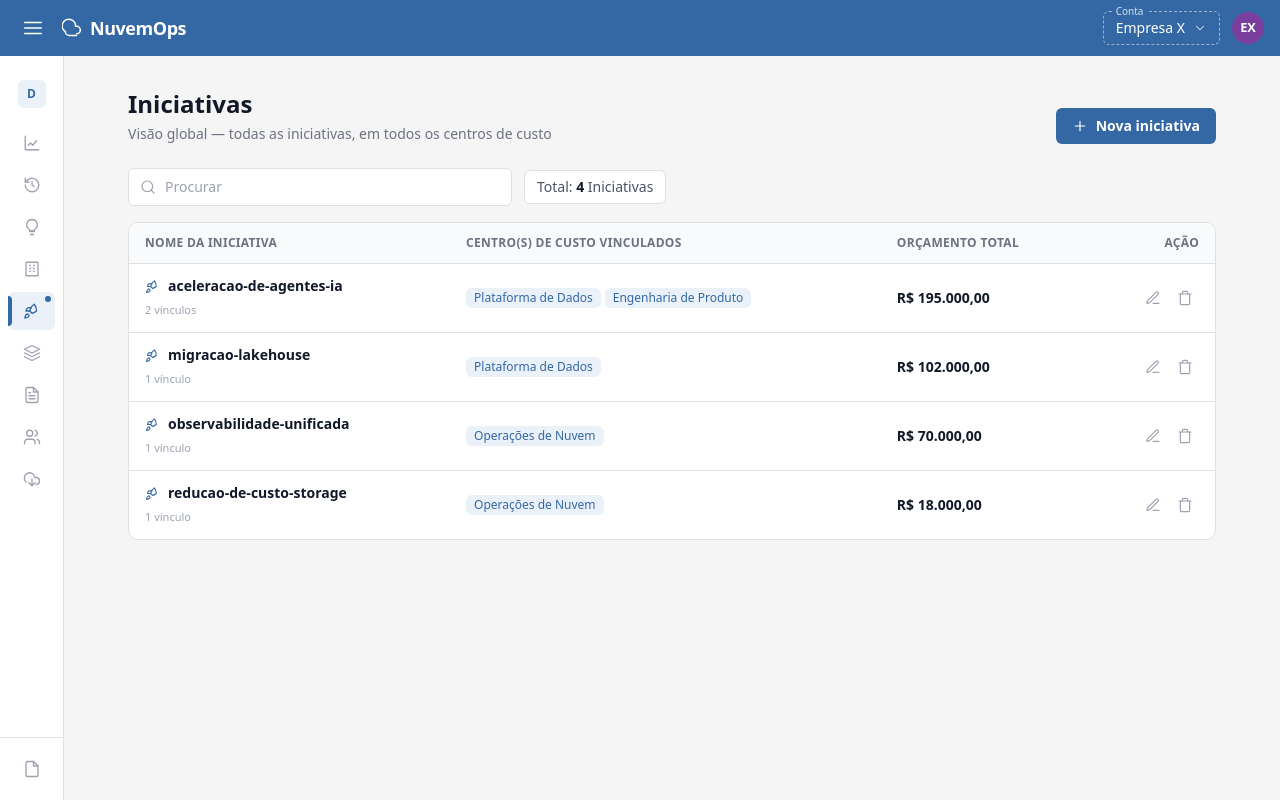
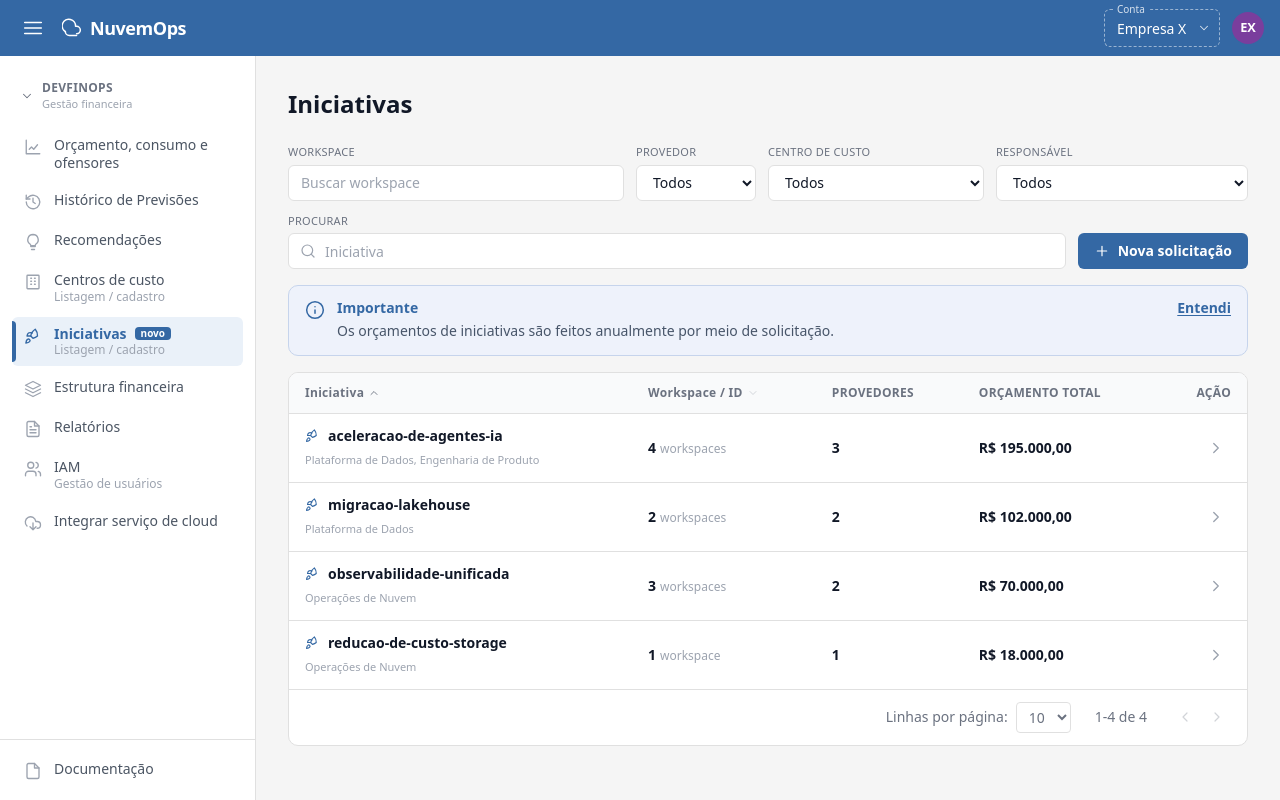
Before and after one commit to daniellourencodomingos-debug/Iniciativas, a React (Vite) app: page /iniciativas in a window 1280 px wide. Built offline with nearby package versions, Linux system fonts and the light colour scheme.

Commit message:
fix: menu lateral completo com texto; header com select de conta; listagem de iniciativas com filtros, banner, contagens e paginacao
Co-Authored-By: Claude Sonnet 5 <noreply@anthropic.com>

```diff
--- a/src/components/Header.jsx
+++ b/src/components/Header.jsx
@@ -1,15 +1,16 @@
 import { Icon } from './icons.jsx'
 import Avatar from './Avatar.jsx'
 
-const CONTA = 'Empresa X'
+const CONTAS = ['Empresa X', 'Empresa Y', 'Empresa Z']
 
-export default function Header() {
+export default function Header({ onToggleMenu }) {
   return (
     <header className="fixed inset-x-0 top-0 z-40 flex h-14 items-center justify-between bg-brand px-4 text-white">
-      {/* esquerda: hambúrguer + logo */}
+      {/* esquerda: hambúrguer + nome do produto */}
       <div className="flex items-center gap-3">
         <button
           type="button"
+          onClick={onToggleMenu}
           className="rounded-md p-1.5 hover:bg-white/10"
           title="Menu"
         >
@@ -21,19 +22,29 @@ export default function Header() {
         </div>
       </div>
 
-      {/* direita: grupo "Conta" (borda tracejada) + avatar */}
+      {/* direita: grupo "Conta" (borda tracejada) com select + avatar */}
       <div className="flex items-center gap-3">
-        <button
-          type="button"
-          className="relative flex items-center gap-2 rounded-md border border-dashed border-white/50 px-3 py-1.5 hover:bg-white/5"
-        >
+        <div className="relative rounded-md border border-dashed border-white/50 px-3 py-1.5">
           <span className="absolute -top-2 left-2 bg-brand px-1 text-[10px] font-medium text-white/80">
             Conta
           </span>
-          <span className="text-sm font-medium">{CONTA}</span>
-          <Icon.ChevronDown width={14} height={14} className="text-white/80" />
-        </button>
-        <Avatar name={CONTA} size={32} />
+          <select
+            defaultValue={CONTAS[0]}
+            className="cursor-pointer appearance-none bg-transparent pr-5 text-sm font-medium text-white outline-none"
+          >
+            {CONTAS.map((c) => (
+              <option key={c} value={c} className="text-gray-900">
+                {c}
+              </option>
+            ))}
+          </select>
+          <Icon.ChevronDown
+            width={14}
+            height={14}
+            className="pointer-events-none absolute right-2 top-1/2 -translate-y-1/2 text-white/80"
+          />
+        </div>
+        <Avatar name={CONTAS[0]} size={32} />
       </div>
     </header>
   )
--- a/src/components/Layout.jsx
+++ b/src/components/Layout.jsx
@@ -1,13 +1,20 @@
+import { useState } from 'react'
 import { Outlet } from 'react-router-dom'
 import Header from './Header.jsx'
 import Sidebar from './Sidebar.jsx'
 
 export default function Layout() {
+  const [menuOpen, setMenuOpen] = useState(true)
+
   return (
     <div className="min-h-screen bg-pagebg">
-      <Header />
-      <Sidebar />
-      <main className="ml-16 pt-14">
+      <Header onToggleMenu={() => setMenuOpen((o) => !o)} />
+      <Sidebar open={menuOpen} />
+      <main
+        className={`pt-14 transition-[margin] duration-200 ease-out ${
+          menuOpen ? 'ml-64' : 'ml-0'
+        }`}
+      >
         <div className="mx-auto max-w-6xl px-8 py-8">
           <Outlet />
         </div>
--- a/src/components/Sidebar.jsx
+++ b/src/components/Sidebar.jsx
@@ -1,90 +1,64 @@
-import { useEffect, useRef, useState } from 'react'
+import { useState } from 'react'
 import SidebarItem from './SidebarItem.jsx'
 import { Icon } from './icons.jsx'
 
-// Atraso antes de abrir no hover — evita abrir sem querer ao passar o mouse.
-const OPEN_DELAY = 350
-const CLOSE_DELAY = 180
-
 /**
- * Menu lateral: rail recolhido (só ícones) que expande no hover.
- * A abertura só ocorre depois de OPEN_DELAY (intenção deliberada) e o
- * menu expandido flutua sobre o conteúdo, sem reposicionar a página.
+ * Menu lateral completo (com texto), sempre visível.
+ * O hambúrguer do header pode recolher/expandir a barra inteira (prop `open`).
+ * O grupo "Devfinops / Gestão financeira" é colapsável.
  */
-export default function Sidebar() {
+export default function Sidebar({ open = true }) {
   const [groupOpen, setGroupOpen] = useState(true)
-  const [expanded, setExpanded] = useState(false)
-  const openTimer = useRef()
-  const closeTimer = useRef()
-
-  useEffect(
-    () => () => {
-      clearTimeout(openTimer.current)
-      clearTimeout(closeTimer.current)
-    },
-    [],
-  )
-
-  const handleEnter = () => {
-    clearTimeout(closeTimer.current)
-    openTimer.current = setTimeout(() => setExpanded(true), OPEN_DELAY)
-  }
-
-  const handleLeave = () => {
-    clearTimeout(openTimer.current)
-    closeTimer.current = setTimeout(() => setExpanded(false), CLOSE_DELAY)
-  }
 
   return (
     <aside
-      onMouseEnter={handleEnter}
-      onMouseLeave={handleLeave}
       className={[
-        'fixed left-0 top-14 bottom-0 z-30 flex flex-col border-r border-hairline bg-white',
-        'transition-[width] duration-200 ease-out',
-        expanded ? 'w-64 shadow-xl' : 'w-16',
+        'fixed left-0 top-14 bottom-0 z-30 flex w-64 flex-col border-r border-hairline bg-white',
+        'transition-transform duration-200 ease-out',
+        open ? 'translate-x-0' : '-translate-x-full',
       ].join(' ')}
     >
-      <div className="flex-1 overflow-y-auto overflow-x-hidden px-2 py-4">
+      <div className="flex-1 overflow-y-auto px-3 py-4">
         <button
           type="button"
           onClick={() => setGroupOpen((o) => !o)}
-          disabled={!expanded}
-          className="flex w-full items-center gap-2 rounded-md px-2 py-2 text-left text-xs font-bold uppercase tracking-wide text-gray-500 hover:bg-gray-100 disabled:hover:bg-transparent"
+          className="flex w-full items-center gap-2 rounded-md px-2 py-2 text-left text-xs font-bold uppercase tracking-wide text-gray-500 hover:bg-gray-100"
         >
-          {expanded ? (
-            <>
           <Icon.ChevronDown
             width={14}
             height={14}
             className={`shrink-0 transition-transform ${groupOpen ? '' : '-rotate-90'}`}
           />
-              <span className="min-w-0 flex-1 truncate">
+          <span className="min-w-0 flex-1">
             Devfinops
-                <span className="block truncate text-[11px] font-medium normal-case tracking-normal text-gray-400">
+            <span className="block text-[11px] font-medium normal-case tracking-normal text-gray-400">
               Gestão financeira
             </span>
           </span>
-            </>
-          ) : (
-            <span className="mx-auto flex h-7 w-7 items-center justify-center rounded-md bg-brand-light font-black text-brand">
-              D
-            </span>
-          )}
         </button>
 
+        {groupOpen && (
           <nav className="mt-2 space-y-1">
-          {(!expanded || groupOpen) && (
-            <>
-              <SidebarItem to="/orcamento" icon={Icon.Chart} label="Orçamento, consumo e ofensores" collapsed={!expanded} />
-              <SidebarItem to="/historico-previsoes" icon={Icon.History} label="Histórico de Previsões" collapsed={!expanded} />
-              <SidebarItem to="/recomendacoes" icon={Icon.Bulb} label="Recomendações" collapsed={!expanded} />
+            <SidebarItem
+              to="/orcamento"
+              icon={Icon.Chart}
+              label="Orçamento, consumo e ofensores"
+            />
+            <SidebarItem
+              to="/historico-previsoes"
+              icon={Icon.History}
+              label="Histórico de Previsões"
+            />
+            <SidebarItem
+              to="/recomendacoes"
+              icon={Icon.Bulb}
+              label="Recomendações"
+            />
             <SidebarItem
               to="/centros-de-custo"
               icon={Icon.Building}
               label="Centros de custo"
               subtitle="Listagem / cadastro"
-                collapsed={!expanded}
             />
             <SidebarItem
               to="/iniciativas"
@@ -92,25 +66,34 @@ export default function Sidebar() {
               label="Iniciativas"
               subtitle="Listagem / cadastro"
               badge="novo"
-                collapsed={!expanded}
             />
-              <SidebarItem to="/estrutura-financeira" icon={Icon.Layers} label="Estrutura financeira" collapsed={!expanded} />
-              <SidebarItem to="/relatorios" icon={Icon.Report} label="Relatórios" collapsed={!expanded} />
+            <SidebarItem
+              to="/estrutura-financeira"
+              icon={Icon.Layers}
+              label="Estrutura financeira"
+            />
+            <SidebarItem
+              to="/relatorios"
+              icon={Icon.Report}
+              label="Relatórios"
+            />
             <SidebarItem
               to="/iam"
               icon={Icon.Users}
               label="IAM"
               subtitle="Gestão de usuários"
-                collapsed={!expanded}
             />
-              <SidebarItem to="/integrar-cloud" icon={Icon.Cloud} label="Integrar serviço de cloud" collapsed={!expanded} />
-            </>
+            <SidebarItem
+              to="/integrar-cloud"
+              icon={Icon.Cloud}
+              label="Integrar serviço de cloud"
+            />
+          </nav>
         )}
-        </nav>
       </div>
 
-      <div className="border-t border-hairline px-2 py-3">
-        <SidebarItem to="/documentacao" icon={Icon.Doc} label="Documentação" collapsed={!expanded} />
+      <div className="border-t border-hairline px-3 py-3">
+        <SidebarItem to="/documentacao" icon={Icon.Doc} label="Documentação" />
       </div>
     </aside>
   )
--- a/src/pages/Iniciativas.jsx
+++ b/src/pages/Iniciativas.jsx
@@ -1,78 +1,235 @@
-import { useMemo, useState } from 'react'
+import { useEffect, useMemo, useState } from 'react'
 import { useNavigate } from 'react-router-dom'
 import { PageHeader } from '../components/Layout.jsx'
 import { Icon } from '../components/icons.jsx'
-import DeleteModal from '../components/DeleteModal.jsx'
+import AttentionBanner from '../components/AttentionBanner.jsx'
 import { useApp } from '../store/AppContext.jsx'
-import { currency } from '../data/mock.js'
+import { currency, PROVEDORES } from '../data/mock.js'
+
+const PER_PAGE_OPTS = [5, 10, 20]
+
+function FilterField({ label, children, className = '' }) {
+  return (
+    <label className={`flex flex-col gap-1 ${className}`}>
+      <span className="text-[11px] font-medium uppercase tracking-wide text-gray-500">
+        {label}
+      </span>
+      {children}
+    </label>
+  )
+}
+
+const ctl =
+  'h-9 rounded-md border border-hairline bg-white px-3 text-sm text-gray-900 outline-none focus:border-brand focus:ring-2 focus:ring-brand/20'
 
 export default function Iniciativas() {
   const {
     iniciativas,
-    dispatch,
+    centros,
+    vinculos,
     centroById,
     centrosDaIniciativa,
     iniciativaTotal,
     vinculosDaIniciativa,
   } = useApp()
   const navigate = useNavigate()
+
+  const [fWorkspace, setFWorkspace] = useState('')
+  const [fProvedor, setFProvedor] = useState('todos')
+  const [fCentro, setFCentro] = useState('todos')
+  const [fResponsavel, setFResponsavel] = useState('todos')
   const [q, setQ] = useState('')
-  const [toDelete, setToDelete] = useState(null)
+  const [sort, setSort] = useState({ col: 'iniciativa', dir: 'asc' })
+  const [bannerAck, setBannerAck] = useState(false)
+  const [perPage, setPerPage] = useState(10)
+  const [page, setPage] = useState(0)
 
-  const rows = useMemo(
-    () =>
-      iniciativas.filter((i) => i.slug.toLowerCase().includes(q.toLowerCase())),
-    [iniciativas, q],
+  useEffect(() => {
+    setPage(0)
+  }, [fWorkspace, fProvedor, fCentro, fResponsavel, q, perPage])
+
+  const provedoresDe = (id) =>
+    new Set(
+      vinculosDaIniciativa(id).flatMap((v) =>
+        v.orcamentos.map((o) => o.provedor),
+      ),
+    )
+  const responsaveisDe = (id) =>
+    new Set(vinculosDaIniciativa(id).flatMap((v) => v.emails ?? []))
+  const workspacesDe = (i) => i.workspaces ?? vinculosDaIniciativa(i.id).length
+
+  const responsavelOpts = useMemo(
+    () => [...new Set(vinculos.flatMap((v) => v.emails ?? []))].sort(),
+    [vinculos],
+  )
+
+  const filtered = useMemo(() => {
+    const list = iniciativas.filter((i) => {
+      const slug = i.slug.toLowerCase()
+      if (fWorkspace && !slug.includes(fWorkspace.toLowerCase())) return false
+      if (q && !slug.includes(q.toLowerCase())) return false
+      if (fProvedor !== 'todos' && !provedoresDe(i.id).has(fProvedor))
+        return false
+      if (fCentro !== 'todos' && !centrosDaIniciativa(i.id).includes(fCentro))
+        return false
+      if (fResponsavel !== 'todos' && !responsaveisDe(i.id).has(fResponsavel))
+        return false
+      return true
+    })
+    list.sort((a, b) => {
+      const cmp =
+        sort.col === 'iniciativa'
+          ? a.slug.localeCompare(b.slug)
+          : workspacesDe(a) - workspacesDe(b)
+      return sort.dir === 'asc' ? cmp : -cmp
+    })
+    return list
+    // eslint-disable-next-line react-hooks/exhaustive-deps
+  }, [iniciativas, vinculos, fWorkspace, q, fProvedor, fCentro, fResponsavel, sort])
+
+  const total = filtered.length
+  const totalPages = Math.max(1, Math.ceil(total / perPage))
+  const pageC = Math.min(page, totalPages - 1)
+  const pageRows = filtered.slice(pageC * perPage, pageC * perPage + perPage)
+  const from = total === 0 ? 0 : pageC * perPage + 1
+  const to = Math.min(total, (pageC + 1) * perPage)
+
+  const toggleSort = (col) =>
+    setSort((s) =>
+      s.col === col
+        ? { col, dir: s.dir === 'asc' ? 'desc' : 'asc' }
+        : { col, dir: 'asc' },
+    )
+
+  const SortHeader = ({ col, children }) => (
+    <th className="px-4 py-3 text-left font-semibold">
+      <button
+        onClick={() => toggleSort(col)}
+        className="inline-flex items-center gap-1 hover:text-gray-700"
+      >
+        {children}
+        <Icon.ChevronDown
+          width={12}
+          height={12}
+          className={
+            sort.col === col
+              ? sort.dir === 'asc'
+                ? 'rotate-180'
+                : ''
+              : 'opacity-30'
+          }
+        />
+      </button>
+    </th>
   )
 
   return (
     <>
-      <PageHeader
-        title="Iniciativas"
-        subtitle="Visão global — todas as iniciativas, em todos os centros de custo"
-        actions={
-          <button
-            onClick={() => navigate('/iniciativas/nova')}
-            className="flex items-center gap-2 rounded-md bg-brand px-4 py-2 text-sm font-semibold text-white hover:bg-brand-dark"
+      <PageHeader title="Iniciativas" />
+
+      {/* linha de filtros */}
+      <div className="mb-4 flex flex-wrap items-end gap-3">
+        <FilterField label="Workspace" className="min-w-[150px] flex-1">
+          <input
+            value={fWorkspace}
+            onChange={(e) => setFWorkspace(e.target.value)}
+            placeholder="Buscar workspace"
+            className={ctl}
+          />
+        </FilterField>
+        <FilterField label="Provedor">
+          <select
+            value={fProvedor}
+            onChange={(e) => setFProvedor(e.target.value)}
+            className={ctl}
           >
-            <Icon.Plus width={16} height={16} /> Nova iniciativa
-          </button>
-        }
-      />
-
-      <div className="mb-4 flex items-center gap-3">
-        <div className="relative max-w-sm flex-1">
+            <option value="todos">Todos</option>
+            {PROVEDORES.map((p) => (
+              <option key={p} value={p}>
+                {p}
+              </option>
+            ))}
+          </select>
+        </FilterField>
+        <FilterField label="Centro de custo">
+          <select
+            value={fCentro}
+            onChange={(e) => setFCentro(e.target.value)}
+            className={ctl}
+          >
+            <option value="todos">Todos</option>
+            {centros.map((c) => (
+              <option key={c.id} value={c.id}>
+                {c.nome}
+              </option>
+            ))}
+          </select>
+        </FilterField>
+        <FilterField label="Responsável">
+          <select
+            value={fResponsavel}
+            onChange={(e) => setFResponsavel(e.target.value)}
+            className={ctl}
+          >
+            <option value="todos">Todos</option>
+            {responsavelOpts.map((r) => (
+              <option key={r} value={r}>
+                {r}
+              </option>
+            ))}
+          </select>
+        </FilterField>
+        <FilterField label="Procurar" className="min-w-[180px] flex-1">
+          <div className="relative">
             <Icon.Search
               width={16}
               height={16}
-            className="absolute left-3 top-1/2 -translate-y-1/2 text-gray-400"
+              className="pointer-events-none absolute left-3 top-1/2 -translate-y-1/2 text-gray-400"
             />
             <input
               value={q}
               onChange={(e) => setQ(e.target.value)}
-            placeholder="Procurar"
-            className="w-full rounded-md border border-hairline bg-white py-2 pl-9 pr-3 text-sm outline-none focus:border-brand focus:ring-2 focus:ring-brand/20"
+              placeholder="Iniciativa"
+              className={`${ctl} w-full pl-9`}
             />
           </div>
-        <span className="rounded-md border border-hairline bg-white px-3 py-1.5 text-sm text-gray-600">
-          Total: <span className="font-semibold text-gray-900">{iniciativas.length}</span> Iniciativas
-        </span>
+        </FilterField>
+
+        <button
+          onClick={() => navigate('/iniciativas/nova')}
+          className="ml-auto flex h-9 items-center gap-2 rounded-md bg-brand px-4 text-sm font-semibold text-white hover:bg-brand-dark"
+        >
+          <Icon.Plus width={16} height={16} /> Nova solicitação
+        </button>
       </div>
+
+      {!bannerAck && (
+        <div className="mb-4">
+          <AttentionBanner
+            variant="importante"
+            actionLabel="Entendi"
+            onAction={() => setBannerAck(true)}
+          >
+            Os orçamentos de iniciativas são feitos anualmente por meio de
+            solicitação.
+          </AttentionBanner>
+        </div>
+      )}
 
       <div className="overflow-hidden rounded-card border border-hairline bg-white">
         <table className="w-full text-sm">
           <thead>
             <tr className="border-b border-hairline bg-gray-50 text-left text-xs uppercase tracking-wide text-gray-500">
-              <th className="px-4 py-3 font-semibold">Nome da iniciativa</th>
-              <th className="px-4 py-3 font-semibold">Centro(s) de custo vinculados</th>
+              <SortHeader col="iniciativa">Iniciativa</SortHeader>
+              <SortHeader col="workspaces">Workspace / ID</SortHeader>
+              <th className="px-4 py-3 font-semibold">Provedores</th>
               <th className="px-4 py-3 font-semibold">Orçamento total</th>
               <th className="px-4 py-3 text-right font-semibold">Ação</th>
             </tr>
           </thead>
           <tbody>
-            {rows.map((i) => {
-              const centros = centrosDaIniciativa(i.id)
-              const nVinc = vinculosDaIniciativa(i.id).length
+            {pageRows.map((i) => {
+              const centrosI = centrosDaIniciativa(i.id)
               return (
                 <tr
                   key={i.id}
@@ -83,78 +240,109 @@ export default function Iniciativas() {
                       onClick={() => navigate(`/iniciativas/${i.id}/editar`)}
                       className="flex items-center gap-2 text-left"
                     >
-                      <Icon.Rocket width={15} height={15} className="text-brand" />
-                      <span className="font-semibold text-gray-900">{i.slug}</span>
+                      <Icon.Rocket
+                        width={15}
+                        height={15}
+                        className="text-brand"
+                      />
+                      <span className="font-semibold text-gray-900">
+                        {i.slug}
+                      </span>
                     </button>
+                    {centrosI.length > 0 && (
                       <span className="mt-1 block text-[11px] text-gray-400">
-                      {nVinc} vínculo{nVinc === 1 ? '' : 's'}
+                        {centrosI
+                          .map((cid) => centroById(cid)?.nome ?? cid)
+                          .join(', ')}
+                      </span>
+                    )}
+                  </td>
+                  <td className="px-4 py-3">
+                    <span className="font-bold text-gray-900">
+                      {workspacesDe(i)}
+                    </span>
+                    <span className="ml-1 text-xs text-gray-400">
+                      workspace{workspacesDe(i) === 1 ? '' : 's'}
                     </span>
                   </td>
-                  <td className="px-4 py-3">
-                    <div className="flex flex-wrap gap-1">
-                      {centros.length === 0 && (
-                        <span className="text-xs text-gray-400">—</span>
-                      )}
-                      {centros.map((cid) => (
-                        <span
-                          key={cid}
-                          className="rounded-md bg-brand-light px-2 py-0.5 text-xs font-medium text-brand"
-                        >
-                          {centroById(cid)?.nome ?? cid}
-                        </span>
-                      ))}
-                    </div>
+                  <td className="px-4 py-3 font-bold text-gray-900">
+                    {provedoresDe(i.id).size}
                   </td>
                   <td className="px-4 py-3 font-bold text-gray-900">
                     {currency(iniciativaTotal(i.id))}
                   </td>
-                  <td className="px-4 py-3">
-                    <div className="flex items-center justify-end gap-1">
+                  <td className="px-4 py-3 text-right">
                     <button
                       onClick={() => navigate(`/iniciativas/${i.id}/editar`)}
-                        title="Editar"
+                      title="Abrir"
                       className="rounded-md p-1.5 text-gray-400 hover:bg-gray-100 hover:text-brand"
                     >
-                        <Icon.Edit width={16} height={16} />
+                      <Icon.Chevron width={18} height={18} />
                     </button>
-                      <button
-                        onClick={() => setToDelete(i)}
-                        title="Excluir"
-                        className="rounded-md p-1.5 text-gray-400 hover:bg-red-50 hover:text-red-500"
-                      >
-                        <Icon.Trash width={16} height={16} />
-                      </button>
-                    </div>
                   </td>
                 </tr>
               )
             })}
-            {rows.length === 0 && (
+            {pageRows.length === 0 && (
               <tr>
-                <td colSpan={4} className="px-4 py-10 text-center text-gray-400">
+                <td
+                  colSpan={5}
+                  className="px-4 py-10 text-center text-gray-400"
+                >
                   Nenhuma iniciativa encontrada.
                 </td>
               </tr>
             )}
           </tbody>
         </table>
+
+        {/* paginação */}
+        <div className="flex flex-wrap items-center justify-end gap-6 border-t border-hairline px-4 py-3 text-sm text-gray-500">
+          <label className="flex items-center gap-2">
+            Linhas por página:
+            <select
+              value={perPage}
+              onChange={(e) => setPerPage(Number(e.target.value))}
+              className="rounded border border-hairline bg-white px-2 py-1 text-sm outline-none"
+            >
+              {PER_PAGE_OPTS.map((n) => (
+                <option key={n} value={n}>
+                  {n}
+                </option>
+              ))}
+            </select>
+          </label>
+
+          <span className="tabular-nums">
+            {from}-{to} de {total}
+          </span>
+
+          <div className="flex items-center gap-1">
+            <button
+              onClick={() => setPage((p) => Math.max(0, p - 1))}
+              disabled={pageC === 0}
+              className="rounded p-1.5 hover:bg-gray-100 disabled:opacity-30"
+              title="Anterior"
+            >
+              <Icon.Chevron
+                width={16}
+                height={16}
+                className="rotate-180"
+              />
+            </button>
+            <button
+              onClick={() =>
+                setPage((p) => Math.min(totalPages - 1, p + 1))
+              }
+              disabled={pageC >= totalPages - 1}
+              className="rounded p-1.5 hover:bg-gray-100 disabled:opacity-30"
+              title="Próxima"
+            >
+              <Icon.Chevron width={16} height={16} />
+            </button>
           </div>
-
-      <DeleteModal
-        open={!!toDelete}
-        onClose={() => setToDelete(null)}
-        onConfirm={() => {
-          dispatch({ type: 'DELETE_INICIATIVA', id: toDelete.id })
-          setToDelete(null)
-        }}
-        entityLabel={`a iniciativa "${toDelete?.slug ?? ''}"`}
-        effects={[
-          'A iniciativa deixa de aparecer na listagem global.',
-          'Todos os vínculos desta iniciativa (com todos os centros de custo) serão removidos, junto com orçamentos e alertas.',
-          'Os orçamentos deixam de compor o total dos centros de custo afetados.',
-          'Esta ação, neste protótipo, não pode ser desfeita.',
-        ]}
-      />
+        </div>
+      </div>
     </>
   )
 }
```
Also changed, not shown: src/data/mock.js (+7 -5 lines). Lines whose indentation alone changed are shown as unchanged.
